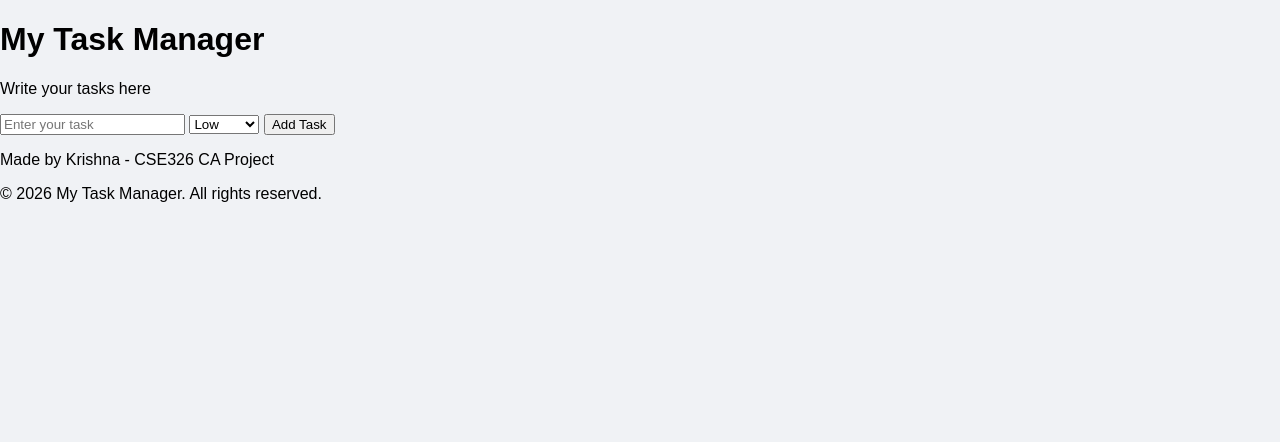
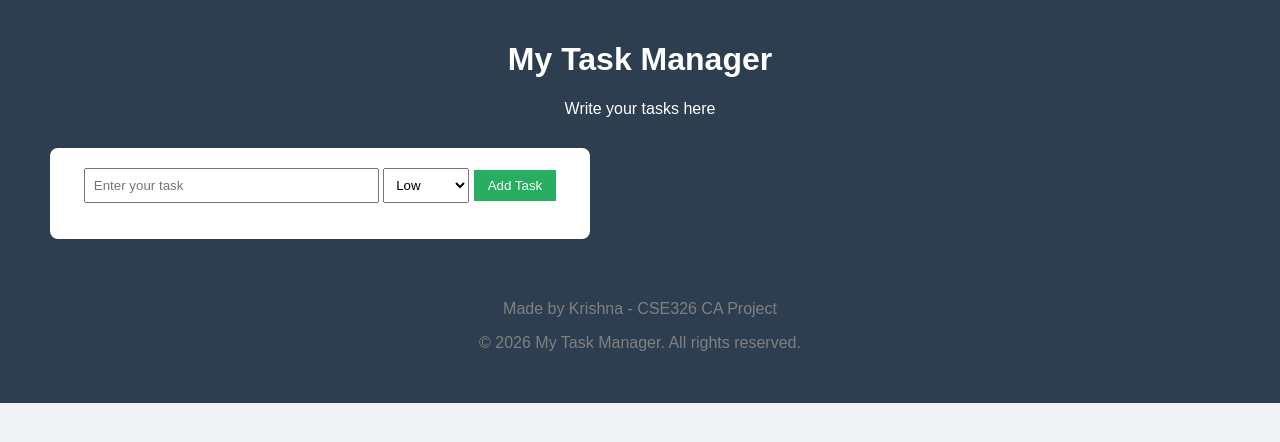
Before and after one commit to krishnaky7070-hub/Task-manager, a plain HTML site: page index.html in a window 1280 px wide. Drawn offline with Linux system fonts and the light colour scheme.

Commit message:
styled header,form and buttons

```diff
--- a/style.css
+++ b/style.css
@@ -3,3 +3,35 @@ body {
     background-color: #f0f2f5;
     margin: 0;
 }
+header {
+    background-color: #2c3e50;
+    color: white;
+    text-align: center;
+    padding: 20px;
+}
+.container {
+    width: 500px;
+    margin: 30px;
+    background-color: white;
+    padding: 20px;
+    border-radius: 8px;
+}
+#taskInput {
+    width: 55%;
+    padding: 8px;
+}
+select {
+    padding: 8px
+}
+button{
+    padding: 8px 14px;
+  background-color: #27ae60;
+  color: white;
+  border: none;
+  cursor: pointer;
+}
+footer {
+  text-align: center;
+  padding: 15px;
+  color: gray;
+}
```
